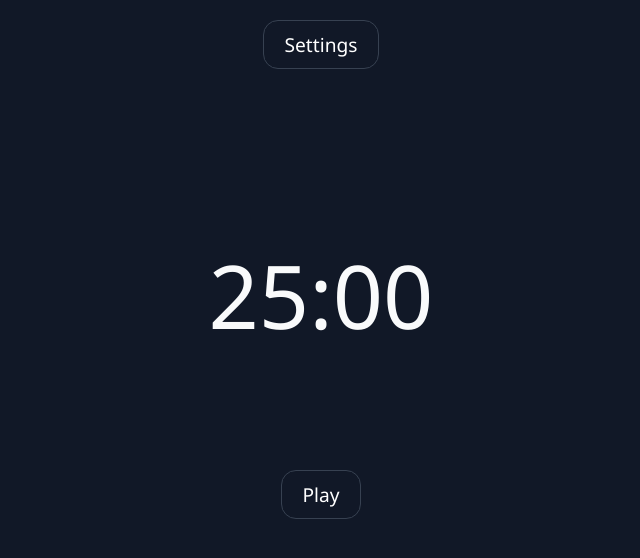
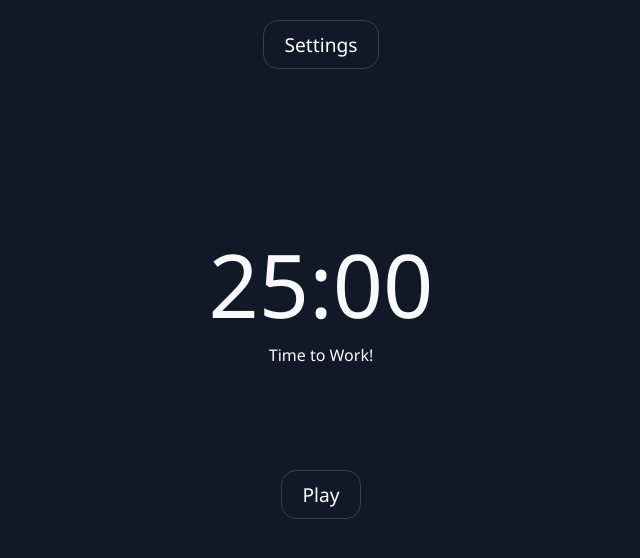
Before and after one commit to JonathanSamael/pomodoro_Jera, a React (Vite) app: page / in a window 1280 px wide. Shown: the top 558 px of the page, without its empty margins (319-959 px from the left). Built offline with nearby package versions, Linux system fonts and the light colour scheme.

Commit message:
"✨feat: message to work or break"

```diff
--- a/src/components/Timer/index.jsx
+++ b/src/components/Timer/index.jsx
@@ -43,7 +43,7 @@ export const Timer = () => {
 
       setTimeLeft(timeLeftRef.current--)
 
-    }, 1000)
+    }, 100)
 
     return () => clearInterval(interval);
   }, [timesOption])
@@ -59,8 +59,8 @@ export const Timer = () => {
       <Header />
       <TimerContainer>
         <TimerStyled >{timerMinutes + ':' + timerSeconds}</TimerStyled>
+      {modeRef.current === 'work' ? <p>Time to Work!</p> : <p>Stop work, it's time to break!</p>}
       </TimerContainer>
-
       <ButtonContainer>
         <MainButton onClick={() => {
           const newIsActive = !isActive;
```
